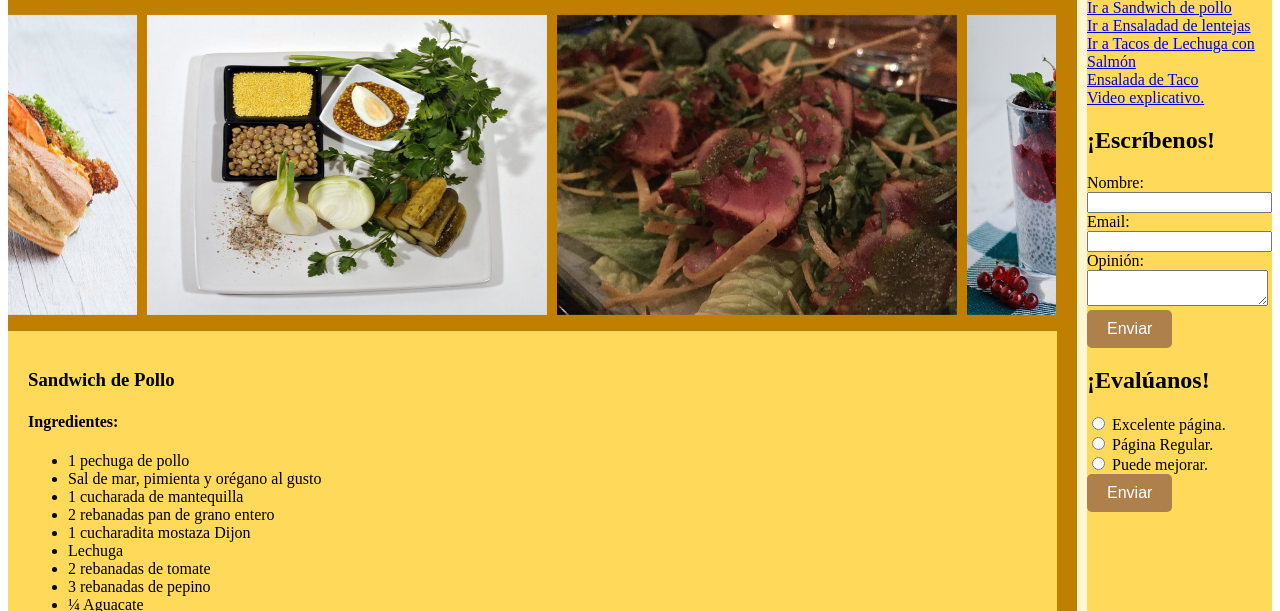
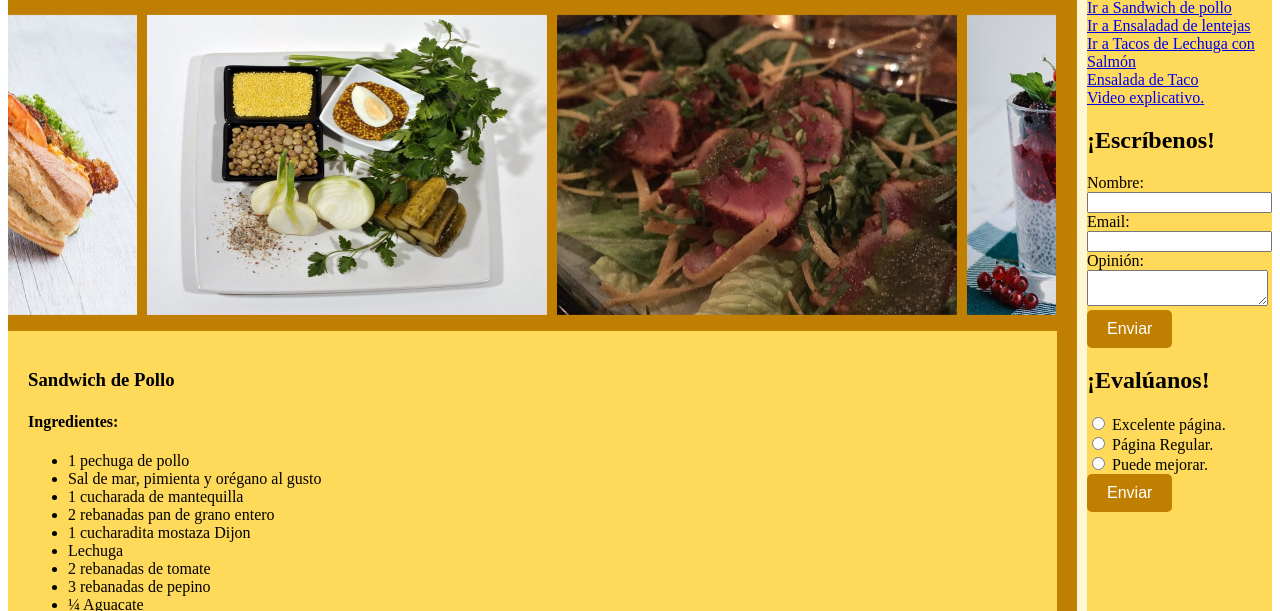
Before and after one commit to UrielSorlak/TPO-CODO-A-CODO1, a plain HTML site: page html_almuerzo.html in a window 1280 px wide. Shown: the part 185-796 px from the top of the page. Drawn offline with Linux system fonts and the light colour scheme; files whose address does not match are found by name.

Commit message:
Update Css_almuerzo.css

```diff
--- a/Css/Css_almuerzo.css
+++ b/Css/Css_almuerzo.css
@@ -78,7 +78,7 @@ h1{
   font-family: cursive;
 }
 button[type="submit"] {
-  background-color: hsl(32, 39%, 49%);
+  background-color: rgb(192, 127, 0);
   color: white;
   padding: 10px 20px;
   border: none;
@@ -88,5 +88,5 @@ button[type="submit"] {
 }
 
 button[type="submit"]:hover {
-  background-color: #8e623e;
+  background-color: rgb(192, 127, 0)8e623e;
 }
```
